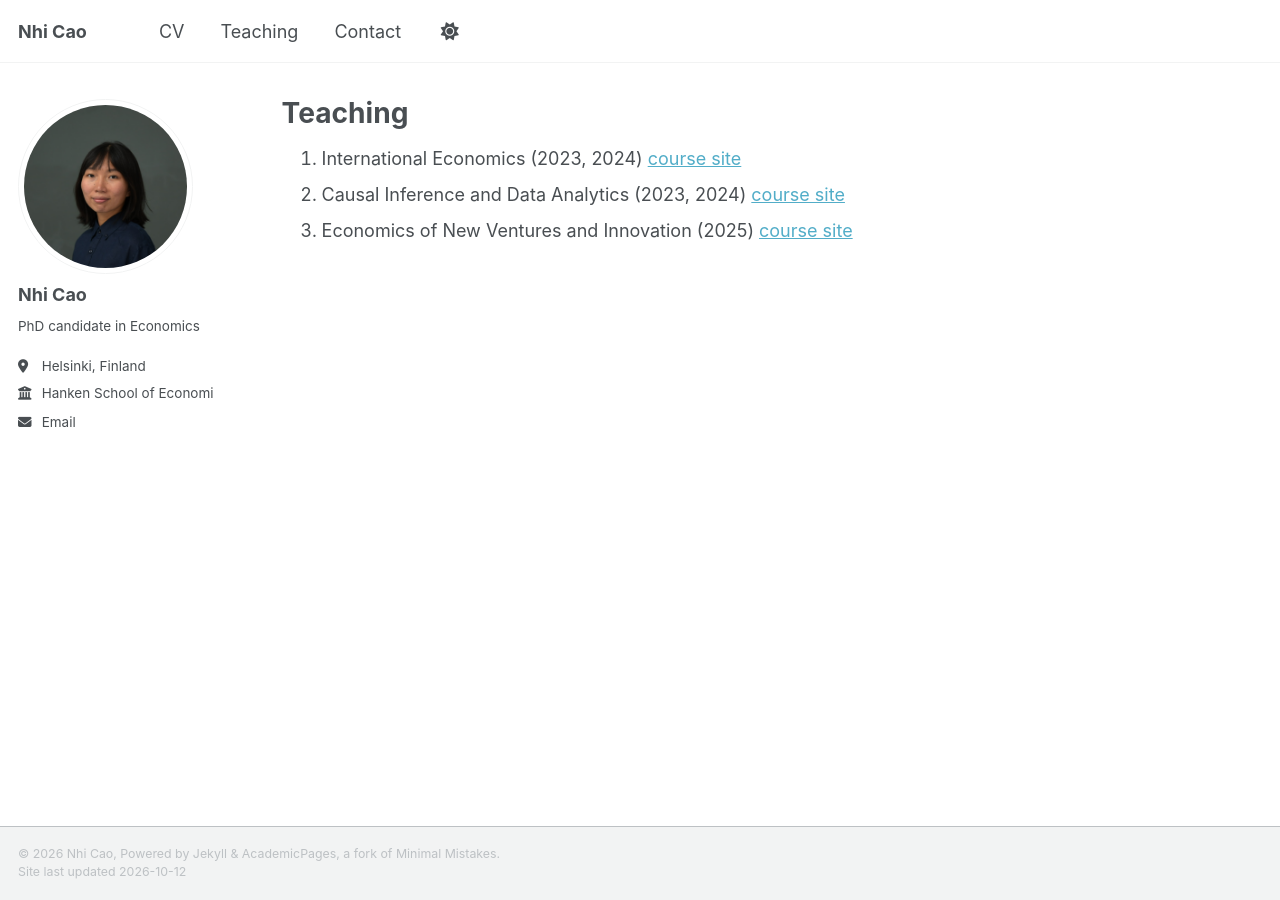
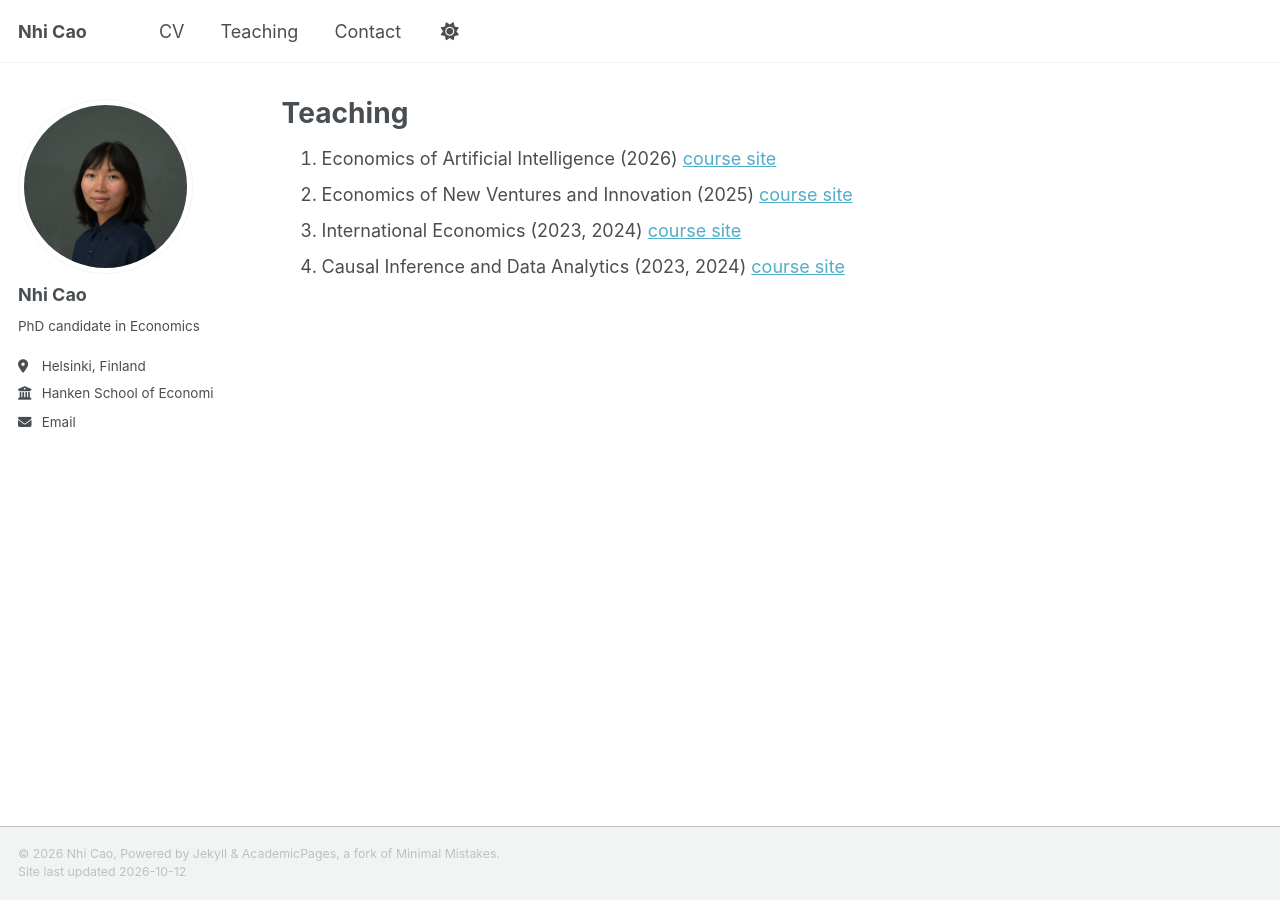
Before and after one commit to nhi-cao/nhi-cao.github.io, a Jekyll site: the page built from _pages/teaching.md, in a window 1280 px wide. Built offline with Jekyll 4.4.1, drawn with Linux system fonts in a browser that asks for light colours; a script bundle is joined from its source files by our own code; library files that are not in the unit come from our copies.

Commit message:
Update teaching.md

```diff
--- a/_pages/teaching.md
+++ b/_pages/teaching.md
@@ -5,9 +5,11 @@ permalink: /teaching/
 author_profile: true
 ---
 
+1. Economics of Artificial Intelligence (2026) [course site](https://sisu.hanken.fi/student/courseunit/otm-25884923-dc63-449f-83fc-979091da61eb/brochure)
+1. Economics of New Ventures and Innovation (2025) [course site](https://sisu.hanken.fi/student/courseunit/shh-cu-22436699-20180801)
 1. International Economics (2023, 2024) [course site](https://sisu.hanken.fi/student/courseunit/otm-3037dc1a-d4b6-4601-8e14-ae2ed64c5730)
 1. Causal Inference and Data Analytics (2023, 2024) [course site](https://sisu.hanken.fi/student/courseunit/otm-5f78fe93-6335-4208-9172-1626b09b7d0b/open-university)
-1. Economics of New Ventures and Innovation (2025) [course site](https://sisu.hanken.fi/student/courseunit/shh-cu-22436699-20180801)
+
 
 <br />
 <br />
```
